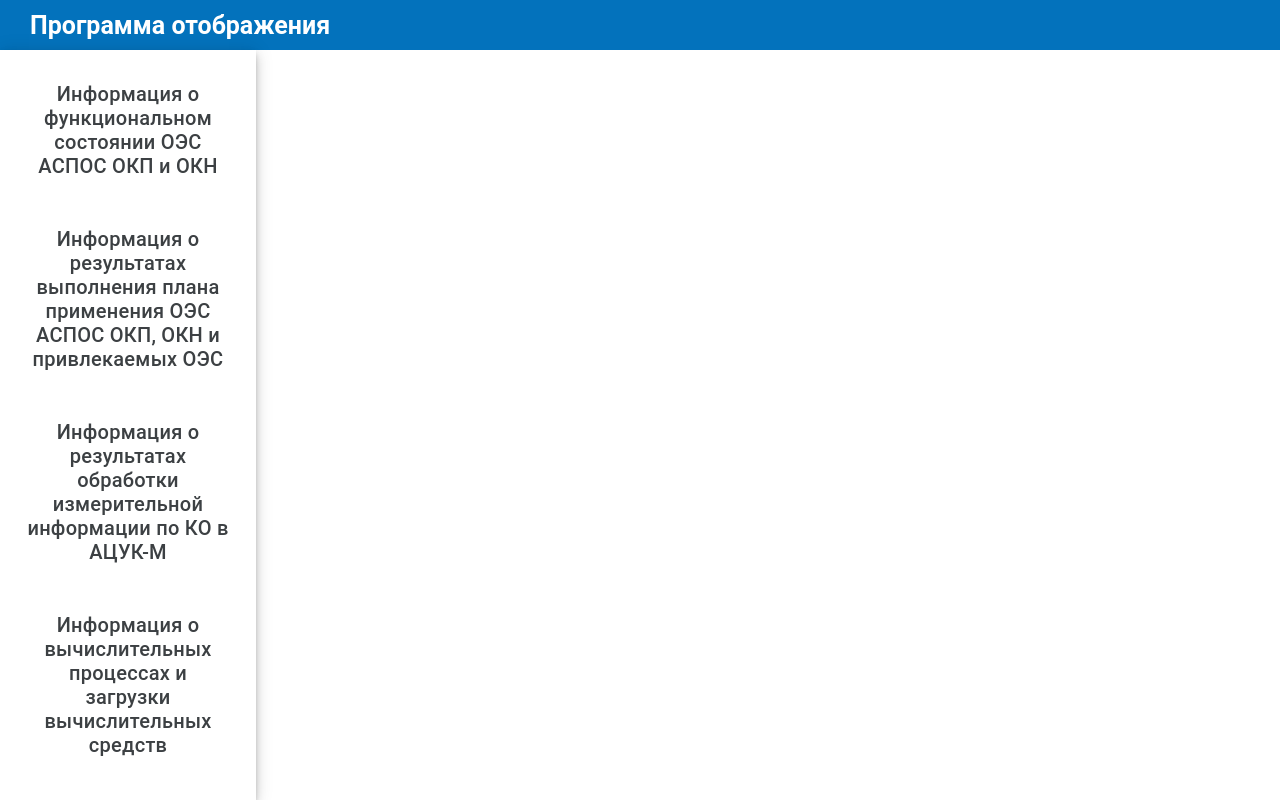
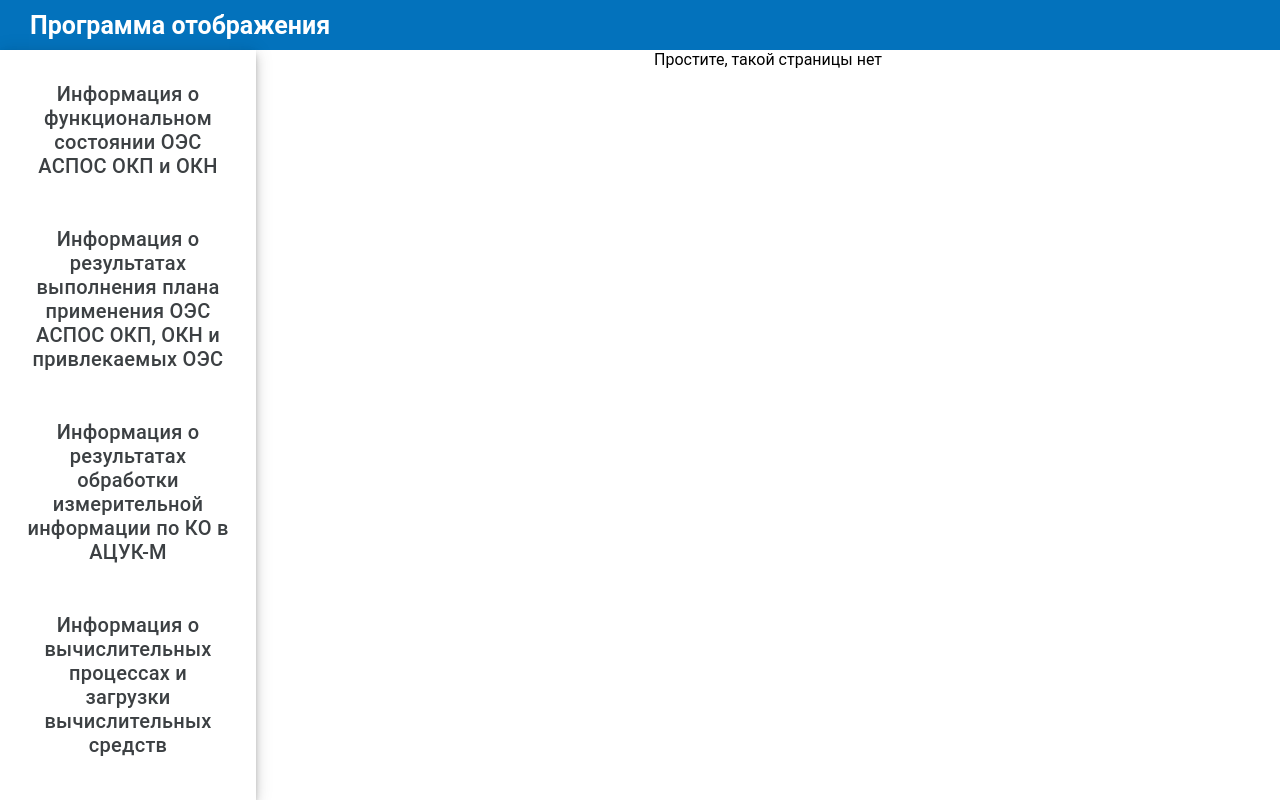
Before and after one commit to Elena-Cake/aspos-display, a React (Create React App) app: page / in a window 1280 px wide. Shown: the top 800 px of the page. Built offline with nearby package versions, Linux system fonts and the light colour scheme.

Commit message:
fail path to links

```diff
--- a/src/App.tsx
+++ b/src/App.tsx
@@ -19,22 +19,22 @@ function App() {
     },
     {
       title: 'Информация о результатах выполнения плана применения ОЭС АСПОС ОКП, ОКН и привлекаемых ОЭС',
-      path: '#',
+      path: 'https://omcc.ru/',
       url: 'implementation-plan-results'
     },
     {
       title: 'Информация о результатах обработки измерительной информации по КО в АЦУК-М',
-      path: '#',
+      path: 'https://omcc.ru/',
       url: 'measurement-information-processing'
     },
     {
       title: 'Информация о вычислительных процессах и загрузки вычислительных средств',
-      path: '#',
+      path: 'https://omcc.ru/',
       url: 'computing'
     },
     {
       title: 'Информация о взаимодействие АЦУК-М с ГИАЦ-М, ОЭС АСПОС ОКП, ОКН и привлекаемыми ОЭС',
-      path: '#',
+      path: 'https://omcc.ru/',
       url: 'interaction'
     }
   ]
@@ -53,6 +53,7 @@ function App() {
         </div>
         <Routes>
           {links.map(link => <Route path={link.url} element={<FrameItem path={link.path} title={link.title} />} />)}
+          <Route path='*' element={<>Простите, такой страницы нет</>} />
         </Routes>
       </div>
     </div>
```
